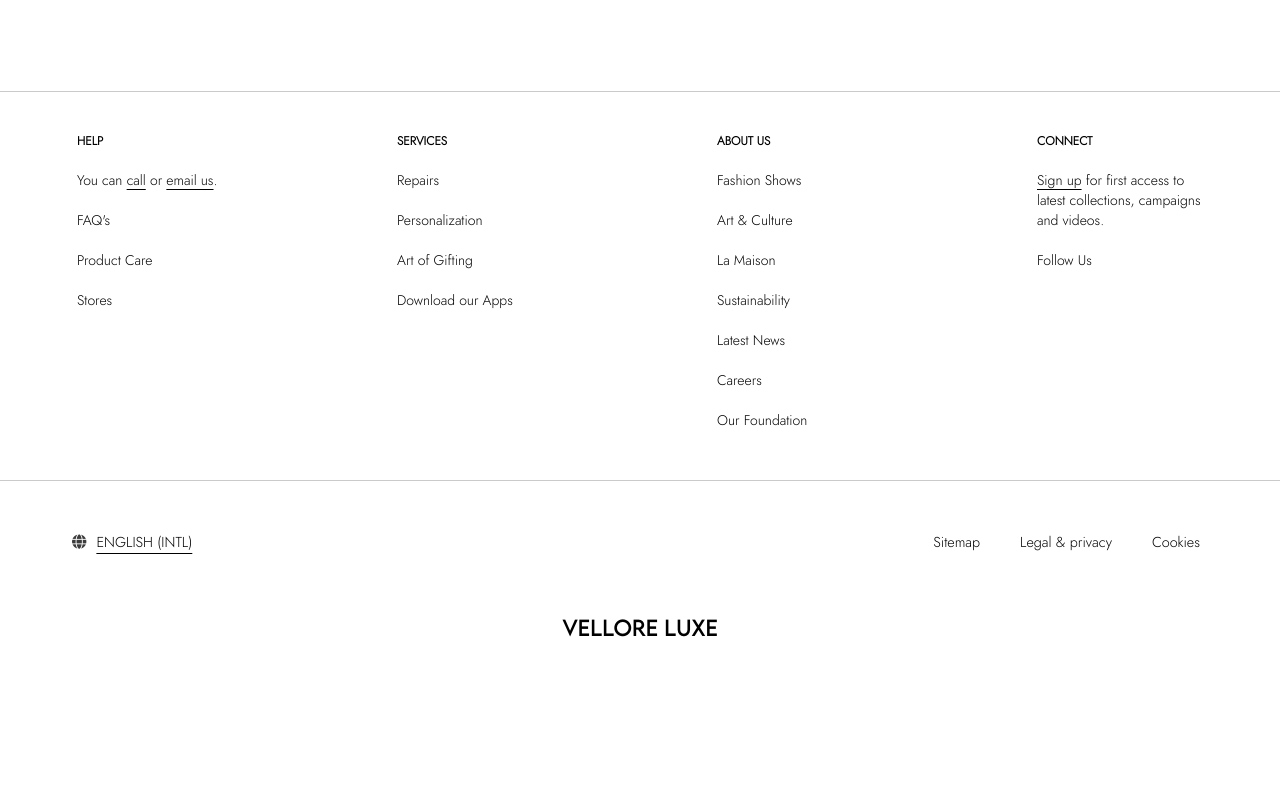
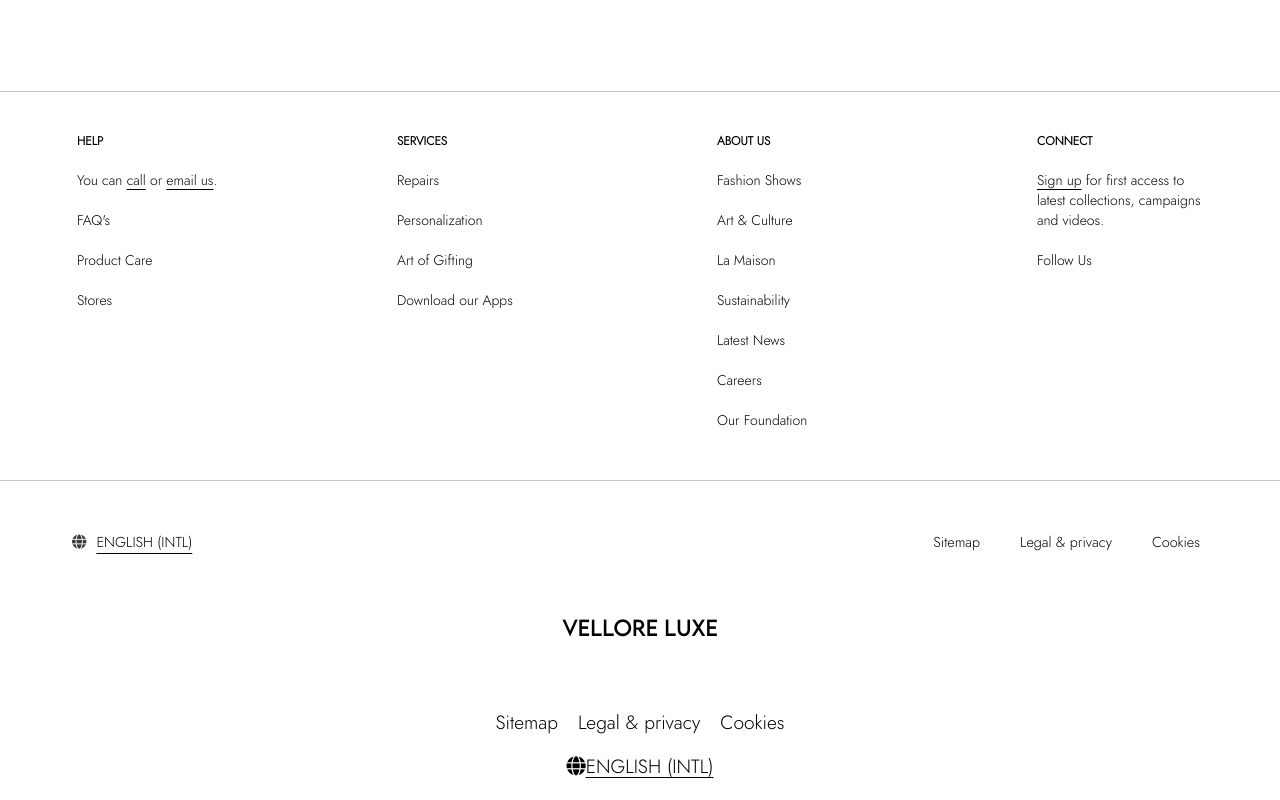
Before and after one commit to IsaacTLB/luxury-brand-fashion-website, a plain HTML site: page vellore luxe/index.html in a window 1280 px wide. Shown: the part 6449-7249 px from the top of the page. Before the commit the page ends 7141 px from the top, so only its background shows below. Drawn offline with Linux system fonts and the light colour scheme.

Commit message:
first commit

```diff
--- a/vellore luxe/index.html
+++ b/vellore luxe/index.html
@@ -230,8 +230,6 @@
     <script>
         document.addEventListener("DOMContentLoaded", function () {
             const navMenu = document.getElementById("menu");
-            const searchIcon = document.getElementById("search_icon");
-            const searchBar = document.getElementById("search_bar");
             const menuIcon = document.getElementById("menu_icon");
             const closeIcon = document.querySelector(".closeIcon");
             const menuIconBars = document.querySelector(".menuIcon");
@@ -249,6 +247,9 @@
             }
 
             menuIcon.addEventListener("click", toggleMenu);
+
+            const searchIcon = document.getElementById("search_icon");
+            const searchBar = document.getElementById("search_bar");
 
             // Toggle search bar
             searchIcon.addEventListener("click", function (event) {
--- a/vellore luxe/main.css
+++ b/vellore luxe/main.css
@@ -179,6 +179,7 @@ section {
   font-size: 15px;
   font-weight: 100;
   background-color: rgba(0, 0, 0, 0.3);
+  -webkit-backdrop-filter: blur(45px);
   backdrop-filter: blur(45px);
   border: 1px solid white;
   border-radius: 30px;
@@ -394,7 +395,29 @@ span {
 }
 
 .mobile-footer {
-  display: none;
+  display: flex;
+  flex-direction: column;
+  align-items: center;
+  text-align: center;
+  margin: 20px 0;
+}
+
+.mobile-footer ul {
+  display: flex;
+  justify-content: center;
+  list-style: none;
+  padding: 0;
+}
+
+.mobile-footer ul li {
+  margin: 0 10px;
+}
+
+.mobile-footer a {
+  text-decoration: none;
+  color: black;
+  font-family: jost_light;
+  font-size: 1.2rem;
 }
 
 #image1 {
@@ -528,6 +551,12 @@ span {
     font-size: 2rem;
     font-weight: 100;
     white-space: nowrap;
+    -webkit-backdrop-filter: blur(100px);
+    -webkit-backdrop-filter: blur(100px);
+    -webkit-backdrop-filter: blur(100px);
+    -webkit-backdrop-filter: blur(100px);
+    -webkit-backdrop-filter: blur(100px);
+    -webkit-backdrop-filter: blur(100px);
     backdrop-filter: blur(100px);
     border-radius: 100px;
     border: 2px solid white;
```
Also changed, not shown: 1 other file.
